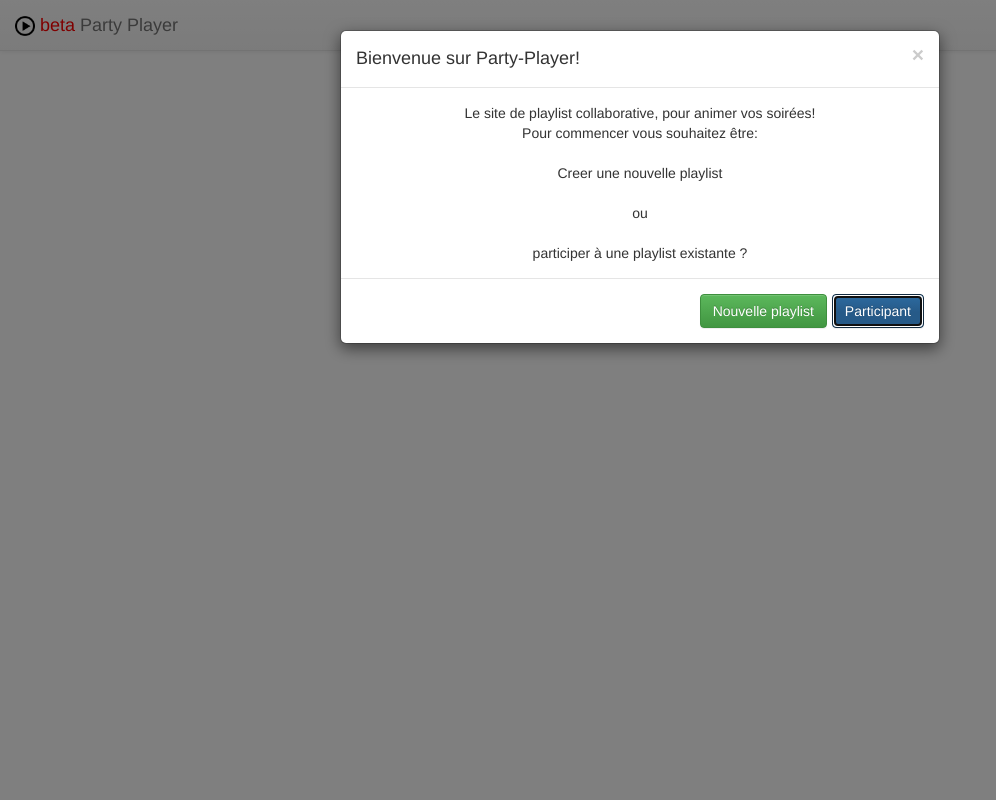
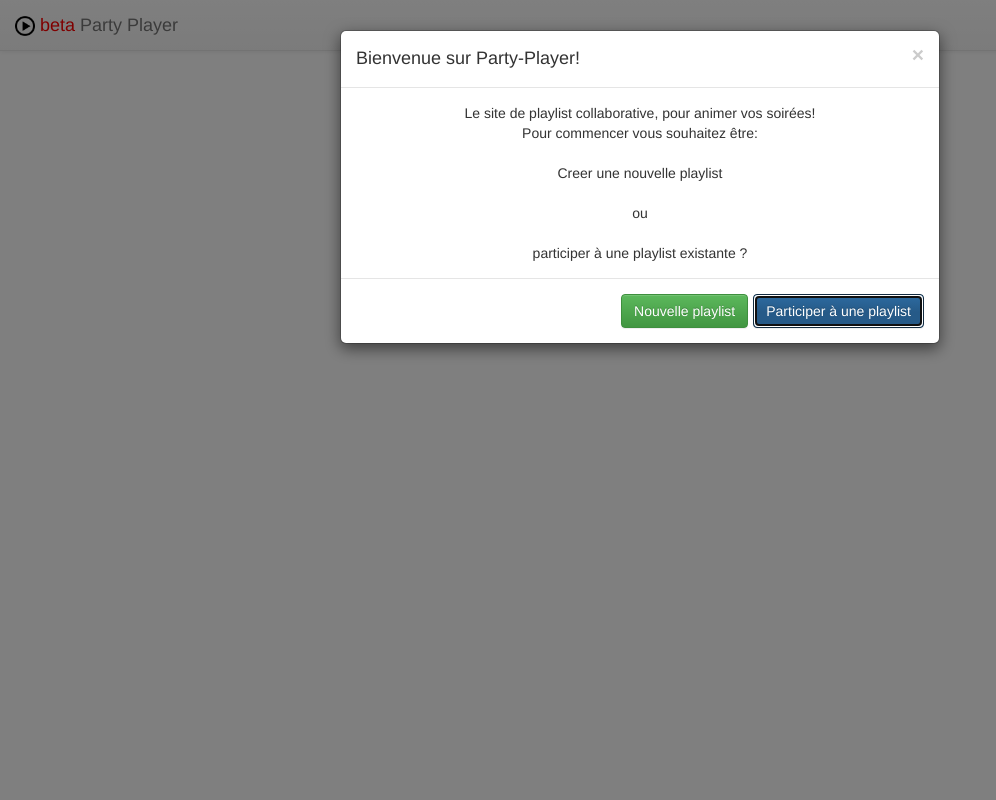
Before and after one commit to TwanoO67/party-player, a PHP site: page / in a window 1280 px wide. Shown: the whole page, without its empty margins (0-996 px from the left). Run offline with PHP 8.4, Linux system fonts and the light colour scheme; some libraries are stand-ins or nearby versions.

Commit message:
modif message

```diff
--- a/index.php
+++ b/index.php
@@ -154,7 +154,7 @@
 			      }
 			    },
 			    main: {
-			      label: "Participant",
+			      label: "Participer à une playlist",
 			      className: "btn-primary",
 			      callback: function() {
 			        mode = 'client';
--- a/js/aw-party-player_client.js
+++ b/js/aw-party-player_client.js
@@ -1,5 +1,5 @@
 function AccueilStep2(){
-	bootbox.prompt("Pour participer a une playlist, entrer son numero ID",function(retour){
+	bootbox.prompt("Entrer le numero de la playlist voulue",function(retour){
         if(retour != ''){
 	        window.location.href = '/?mode=client&sessid='+retour.toLowerCase();
         }
```
